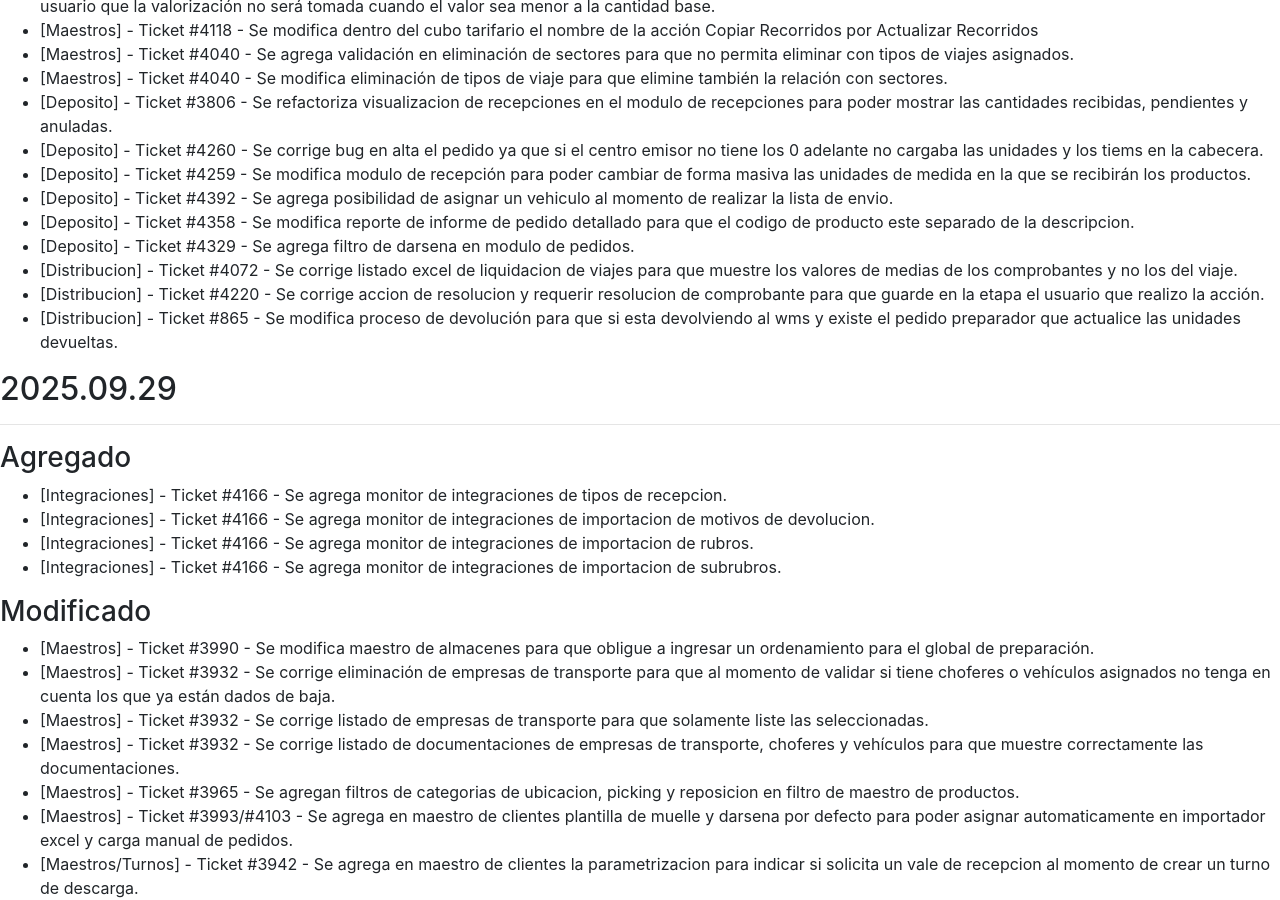
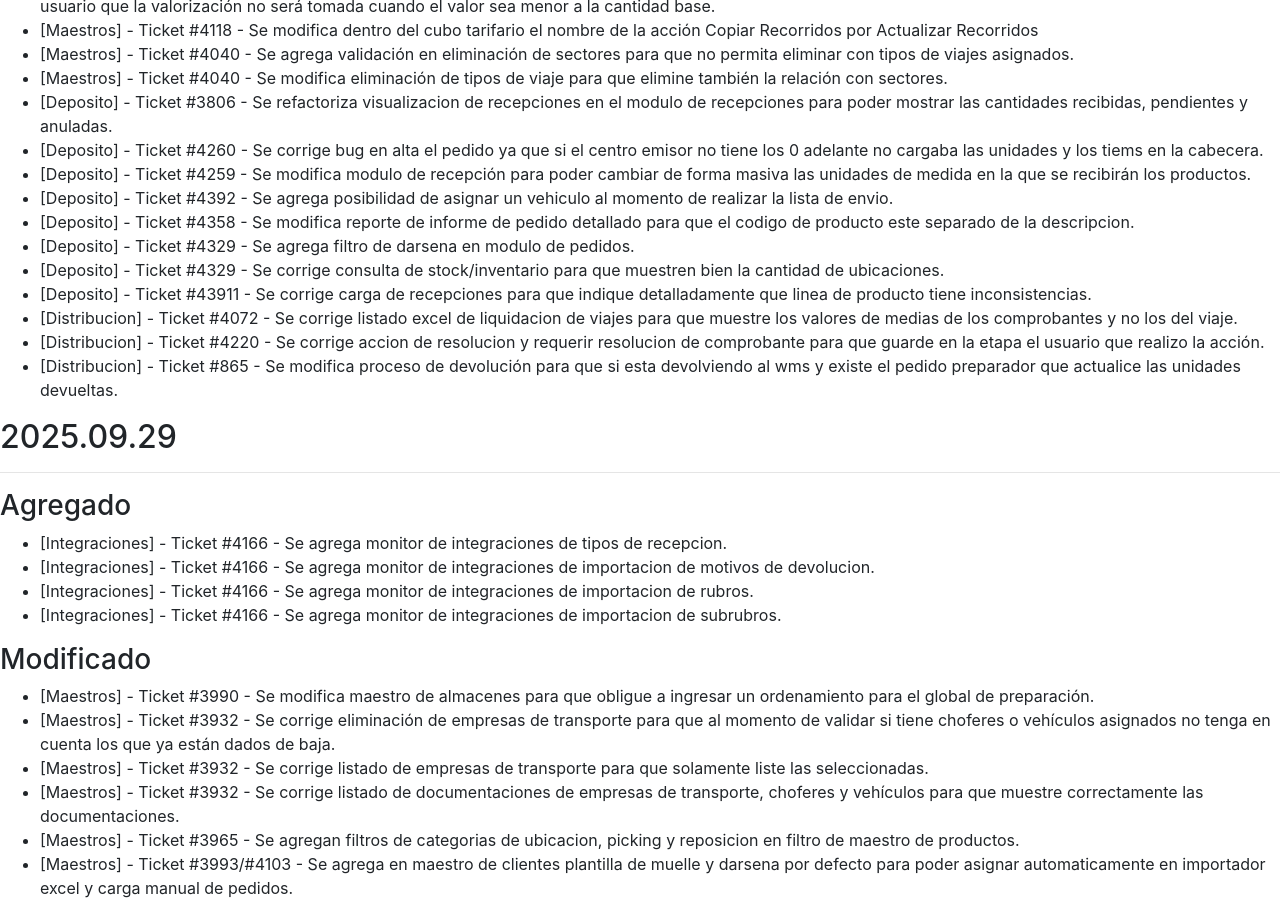
Before and after one commit to brainsys-arsaad/versionado, a Jekyll site: the page built from registro-cambios.markdown, in a window 1280 px wide and 900 px high, scrolled down 810 px. Built offline with Jekyll 4.4.1, drawn with Linux system fonts in a browser that asks for light colours.

Commit message:
Update registro-cambios.markdown

```diff
--- a/registro-cambios.markdown
+++ b/registro-cambios.markdown
@@ -148,6 +148,8 @@ El formato esta basado en [Keep a Changelog](https://keepachangelog.com/es-ES/1.
 - [Deposito] - Ticket #4392 - Se agrega posibilidad de asignar un vehiculo al momento de realizar la lista de envio.
 - [Deposito] - Ticket #4358 - Se modifica reporte de informe de pedido detallado para que el codigo de producto este separado de la descripcion.
 - [Deposito] - Ticket #4329 - Se agrega filtro de darsena en modulo de pedidos.
+- [Deposito] - Ticket #4329 - Se corrige consulta de stock/inventario para que muestren bien la cantidad de ubicaciones.
+- [Deposito] - Ticket #43911 - Se corrige carga de recepciones para que indique detalladamente que linea de producto tiene inconsistencias.
 - [Distribucion] - Ticket #4072 - Se corrige listado excel de liquidacion de viajes para que muestre los valores de medias de los comprobantes y no los del viaje.
 - [Distribucion] - Ticket #4220 - Se corrige accion de resolucion y requerir resolucion de comprobante para que guarde en la etapa el usuario que realizo la acción.
 - [Distribucion] - Ticket #865 - Se modifica proceso de devolución para que si esta devolviendo al wms y existe el pedido preparador que actualice las unidades devueltas.
```
